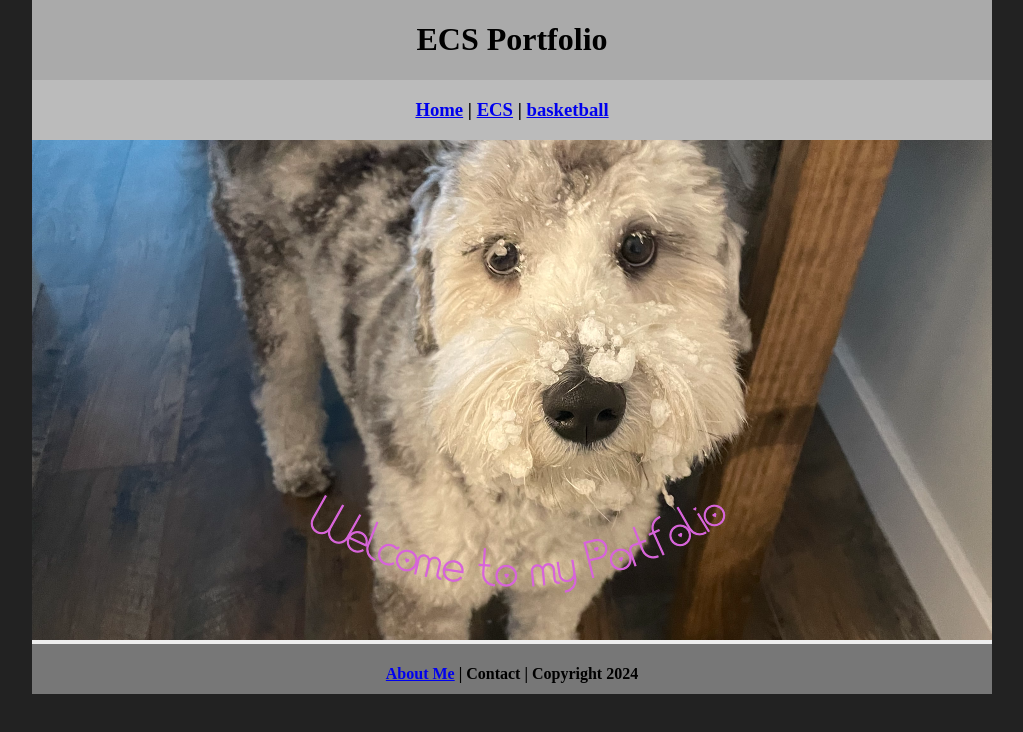
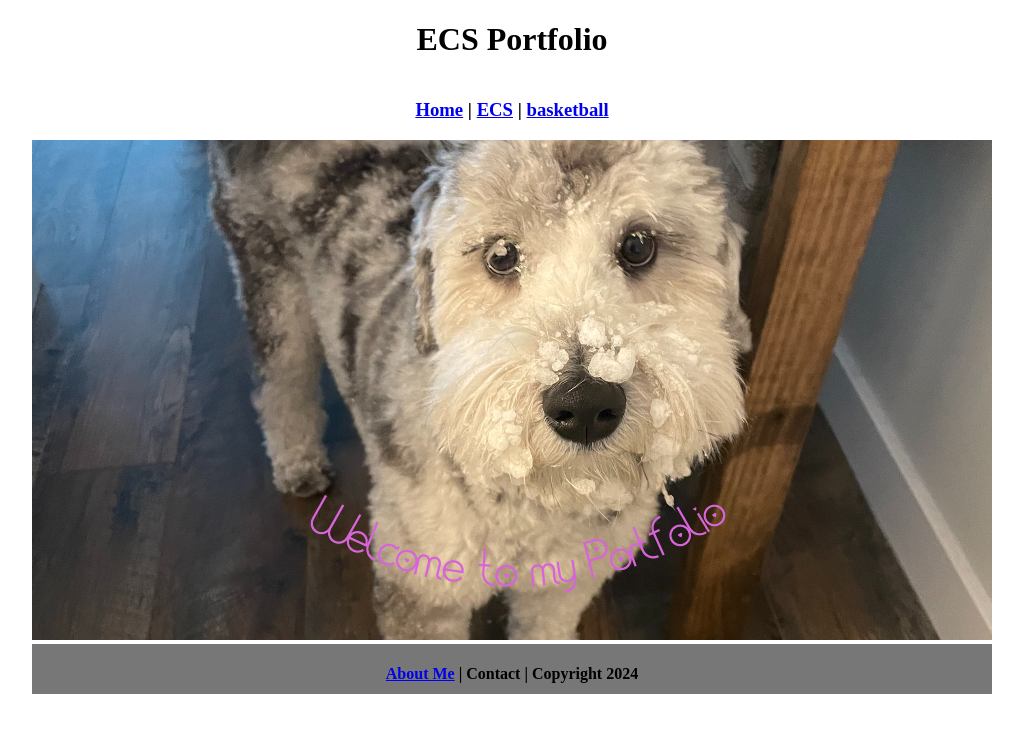
Before and after one commit to 9642420/ecsportfolio2024, a plain HTML site: page index.html in a window 1280 px wide. Shown: the whole page, without its empty margins (128-1151 px from the left). Drawn offline with Linux system fonts and the light colour scheme.

Commit message:
Update myCSS.css

```diff
--- a/myCSS.css
+++ b/myCSS.css
@@ -4,14 +4,14 @@ body {
 	margin: 0 auto;
 }
 .homePage {
-	background: #222222;
+	background: ##FA6EBB;
 }
 .container {
 	width: 960px;
 	margin: 0 auto;
 }
 .header {
-	background: #AAAAAA;
+	background: ##F5C1FA;
 	text-align: center;
 	margin: 0px;
 	padding: 5;
@@ -21,7 +21,7 @@ body {
 
 }
 .nav {
-	background: #BBBBBB;
+	background: ##FA6EBB;
 	margin: 0px;
 	padding: 5;
 	float: left;
@@ -30,7 +30,7 @@ body {
 	text-align: center;
 }
 .content {
-	background: #EEEEEE;
+	background: #FFFFFF;
 	margin: 0px;
 	float: left;
 	width: 100%;
```
